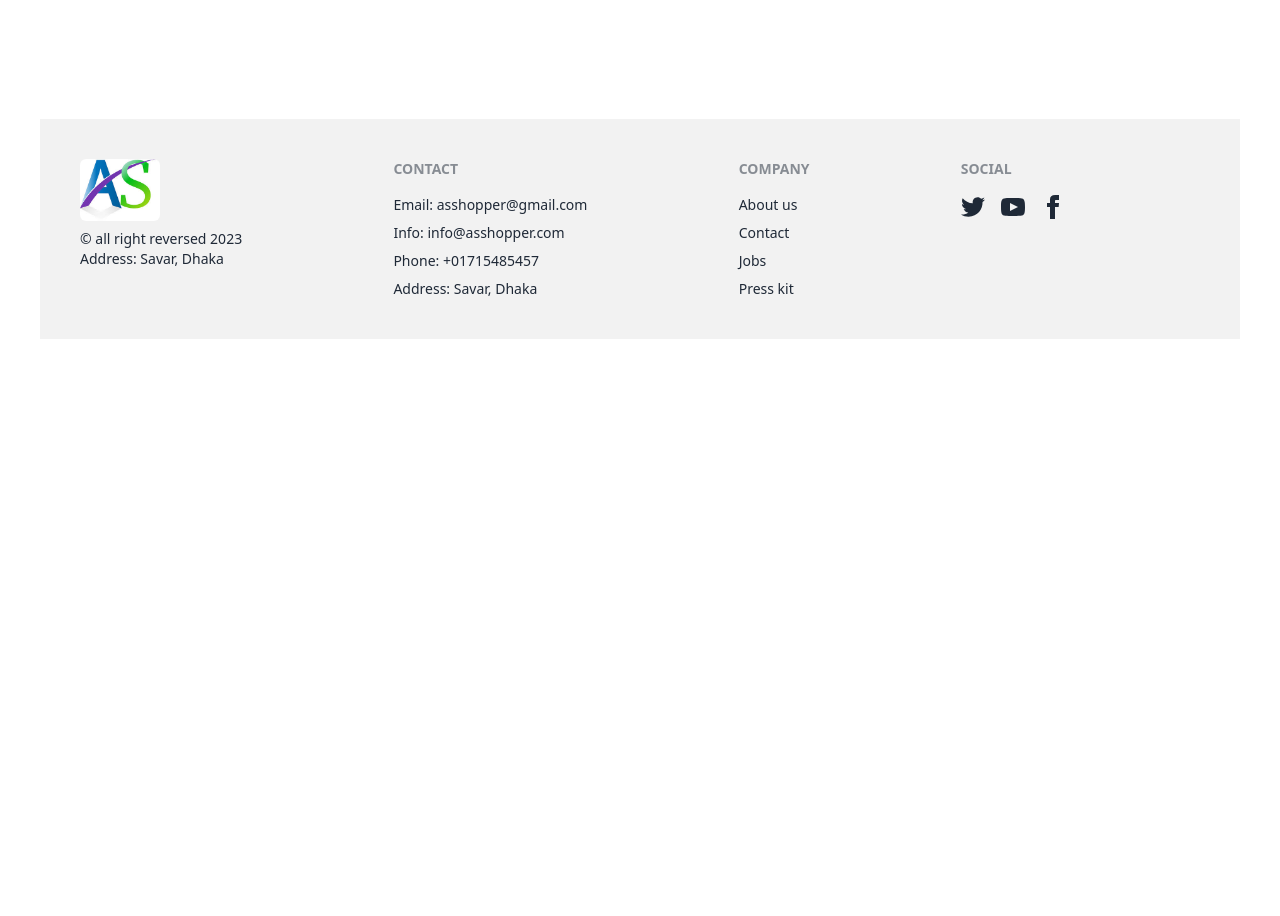
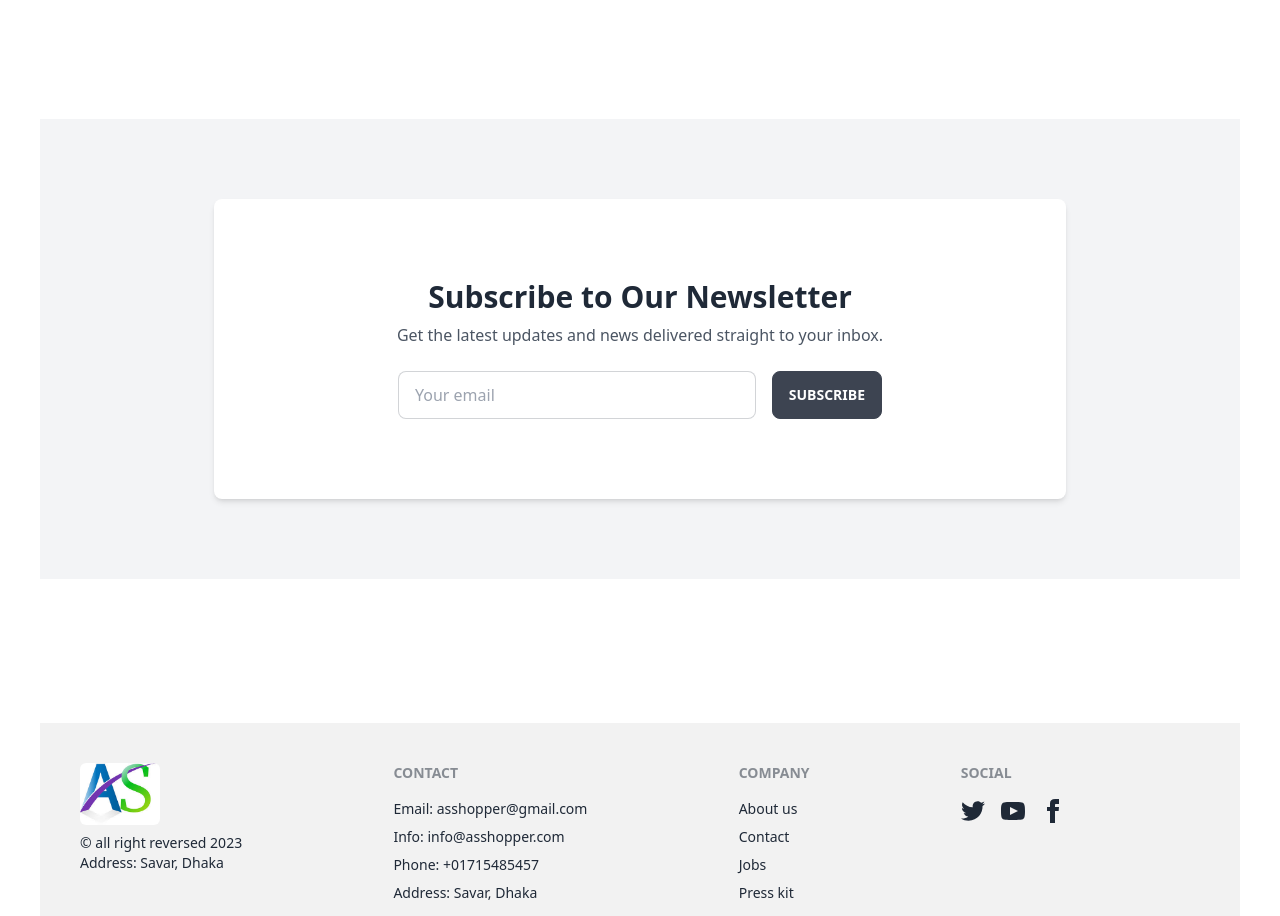
Before and after one commit to naimalinaim1/as-shopper-toy-marketplace, a React (Vite) app: page / in a window 1280 px wide. Shown: the part 4204-5120 px from the top of the page. Before the commit the page ends 4543 px from the top, so only its background shows below. Built offline with nearby package versions, Linux system fonts and the light colour scheme; no server answers.

Commit message:
subscribe section added

```diff
--- a/src/pages/Home/Home/Home.jsx
+++ b/src/pages/Home/Home/Home.jsx
@@ -3,6 +3,7 @@ import Banner from "../Banner/Banner";
 import Gallery from "../Gallery/Gallery";
 import ProductDelivery from "../ProductDelivery/ProductDelivery";
 import ShopByCategory from "../ShopByCategory/ShopByCategory";
+import Subscribe from "../Subscribe/Subscribe";
 import Testimonial from "../Testimonial/Testimonial";
 
 const Home = () => {
@@ -15,6 +16,7 @@ const Home = () => {
       <ShopByCategory />
       <ProductDelivery />
       <Testimonial />
+      <Subscribe />
     </div>
   );
 };
--- /dev/null
+++ b/src/pages/Home/Subscribe/Subscribe.jsx
@@ -0,0 +1,26 @@
+const Subscribe = () => {
+  return (
+    <section className="bg-gray-100 py-20 mt-20 mb-36 text-center">
+      <div className="max-w-[900px] mx-auto px-6">
+        <div className="bg-white rounded-lg shadow-md py-8 sm:py-14 md:py-20 px-4">
+          <h2 className="text-3xl font-bold text-gray-800 mb-2">
+            Subscribe to Our Newsletter
+          </h2>
+          <p className="text-gray-600 mb-6">
+            Get the latest updates and news delivered straight to your inbox.
+          </p>
+          <div className="max-w-[500px] px-2 mx-auto flex flex-col sm:flex-row gap-4">
+            <input
+              type="email"
+              placeholder="Your email"
+              className="input input-bordered w-full"
+            />
+            <button className="btn">Subscribe</button>
+          </div>
+        </div>
+      </div>
+    </section>
+  );
+};
+
+export default Subscribe;
```
